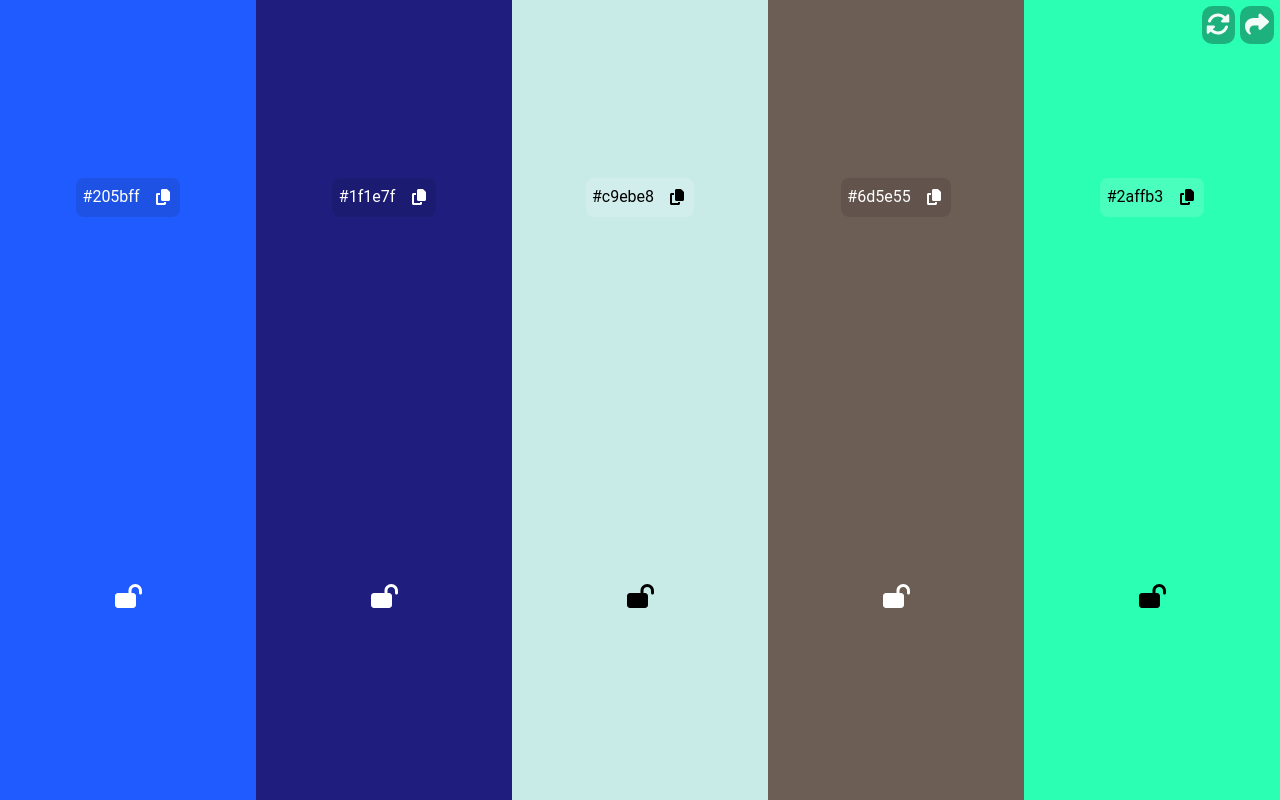
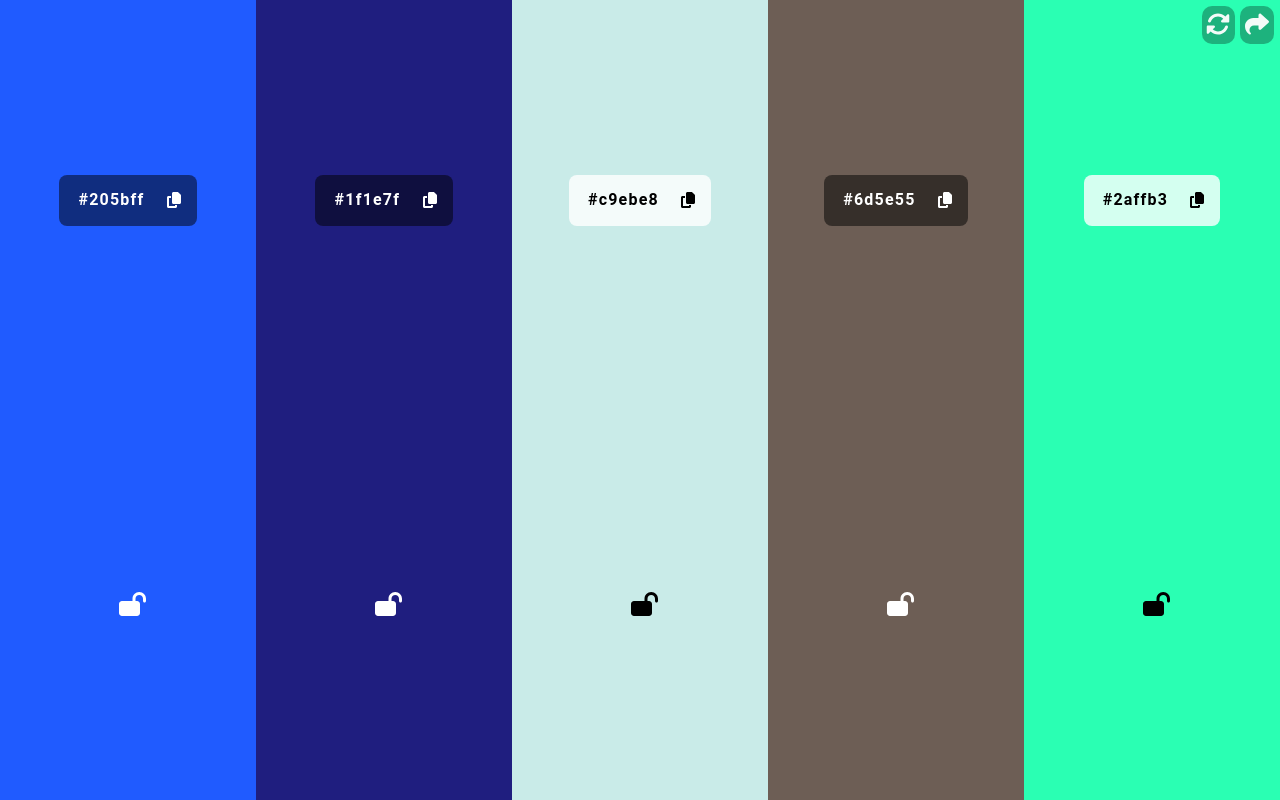
Before and after one commit to weldone-dev/search-color, a React (Vite) app: page /#/205bff-1f1e7f-c9ebe8-6d5e55-2affb3 in a window 1280 px wide. Built offline with nearby package versions, Linux system fonts and the light colour scheme.

Commit message:
add support people with low vision

```diff
--- a/src/components/ColumnBlock/ColumnBlock.module.scss
+++ b/src/components/ColumnBlock/ColumnBlock.module.scss
@@ -15,7 +15,7 @@
         background: transparent;
         font-size: 1.5rem;
         color: inherit;
-        padding: 10px;
+        padding: 1rem;
         border-radius: 10px;
         transition: background 0.3s;
 
@@ -51,7 +51,9 @@
         transition: background 0.3s;
     }
     .codeTextLine {
-        padding: 0.4em;;
+        font-weight: bold;
+        padding: 0.4em 0.4em 0.4em 1.2em;
+        letter-spacing: 1.2px;
     }
 }
 
@@ -60,7 +62,7 @@
         color: white;
     }
     .codeBlockContent {
-        background: rgba(0, 0, 0, 0.1);
+        background: rgba(0, 0, 0, 0.5);
     }
 }
 .dark {
@@ -68,6 +70,6 @@
         color: black;
     }
     .codeBlockContent {
-        background: rgba(255, 255, 255, 0.15);
+        background: rgba(255, 255, 255, 0.8);
     }
 }
--- a/src/components/ColumnBlock/ColumnBlock.tsx
+++ b/src/components/ColumnBlock/ColumnBlock.tsx
@@ -22,11 +22,11 @@ const ColumnBlock: React.FC<Props> = ({index, isLock, color, onClickLock}) => {
                 <code className={styles.codeBlockLine}>
                     <span className={styles.codeTextLine}>{addHash(color)}</span>
                 </code>
-							<button type="button" onClick={() => copyToClickBoard(addHash(color))} className={styles.copyButton}>
+                <button type="button" aria-label={"copy"} onClick={() => copyToClickBoard(addHash(color))} className={styles.copyButton}>
                     <FontAwesomeIcon icon={["fas", "copy"]}/>
                 </button>
             </div>
-					<button onClick={() => onClickLock(index, !isLock)} className={styles.lock}>
+            <button aria-label={isLock ? 'lock' : 'open'} onClick={() => onClickLock(index, !isLock)} className={styles.lock}>
                 <FontAwesomeIcon icon={["fas", isLock ? 'lock' : 'lock-open']}/>
             </button>
         </div>
--- a/src/components/ControlButton/ControlButton.tsx
+++ b/src/components/ControlButton/ControlButton.tsx
@@ -14,7 +14,8 @@ const handleShareClick = async () => {
             text: 'Take a look at this color!',
             url: window.location.href,
         })
-		} else {
+    }
+    else {
         await copyToClickBoard(window.location.href)
     }
 }
@@ -24,7 +25,7 @@ const ControlButton = ({handlerReload}: Props) => {
             <div className={styles.reload} onClick={handlerReload}>
                 <FontAwesomeIcon icon={["fas", "rotate"]}/>
             </div>
-					<button className={styles.share} onClick={handleShareClick}>
+            <button aria-label={"share"} className={styles.share} onClick={handleShareClick}>
                 <FontAwesomeIcon icon={["fas", "share"]}/>
             </button>
         </div>
```
Also changed, not shown: src/components/App/App.tsx (indentation only). Lines whose indentation alone changed are shown as unchanged.
